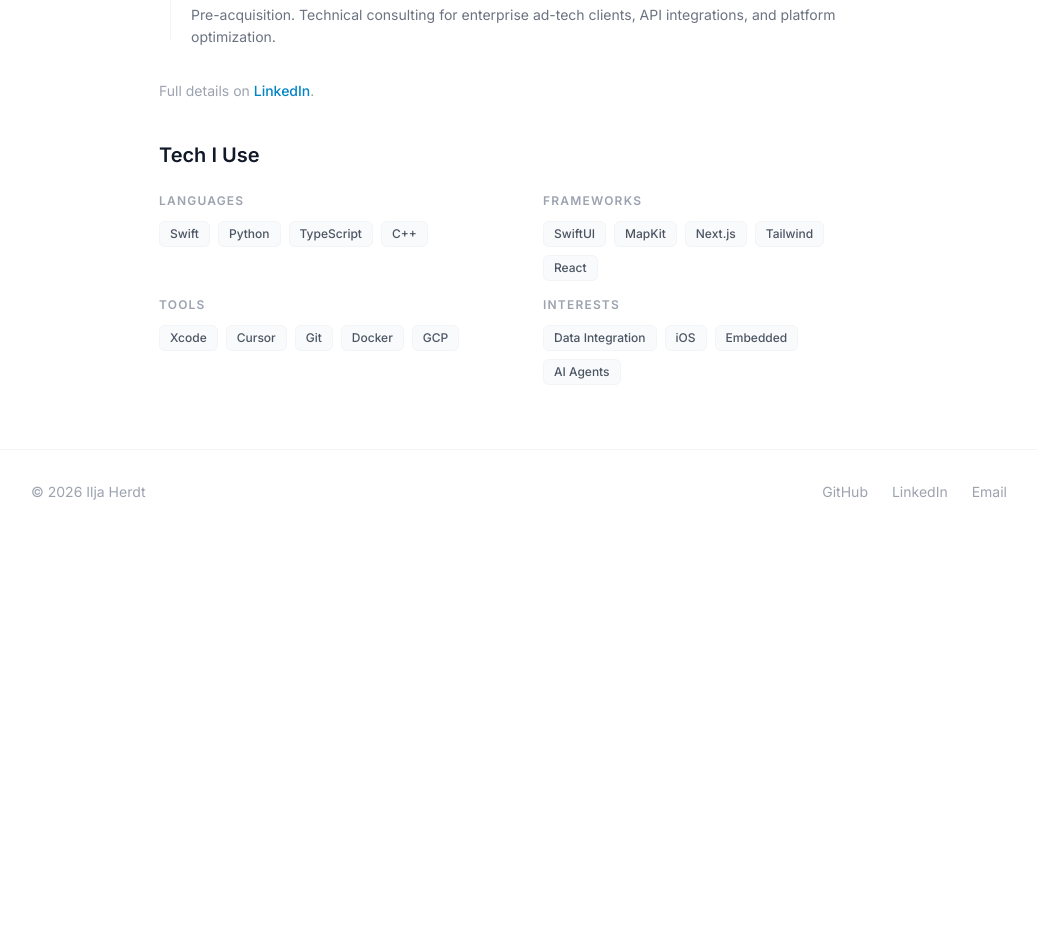
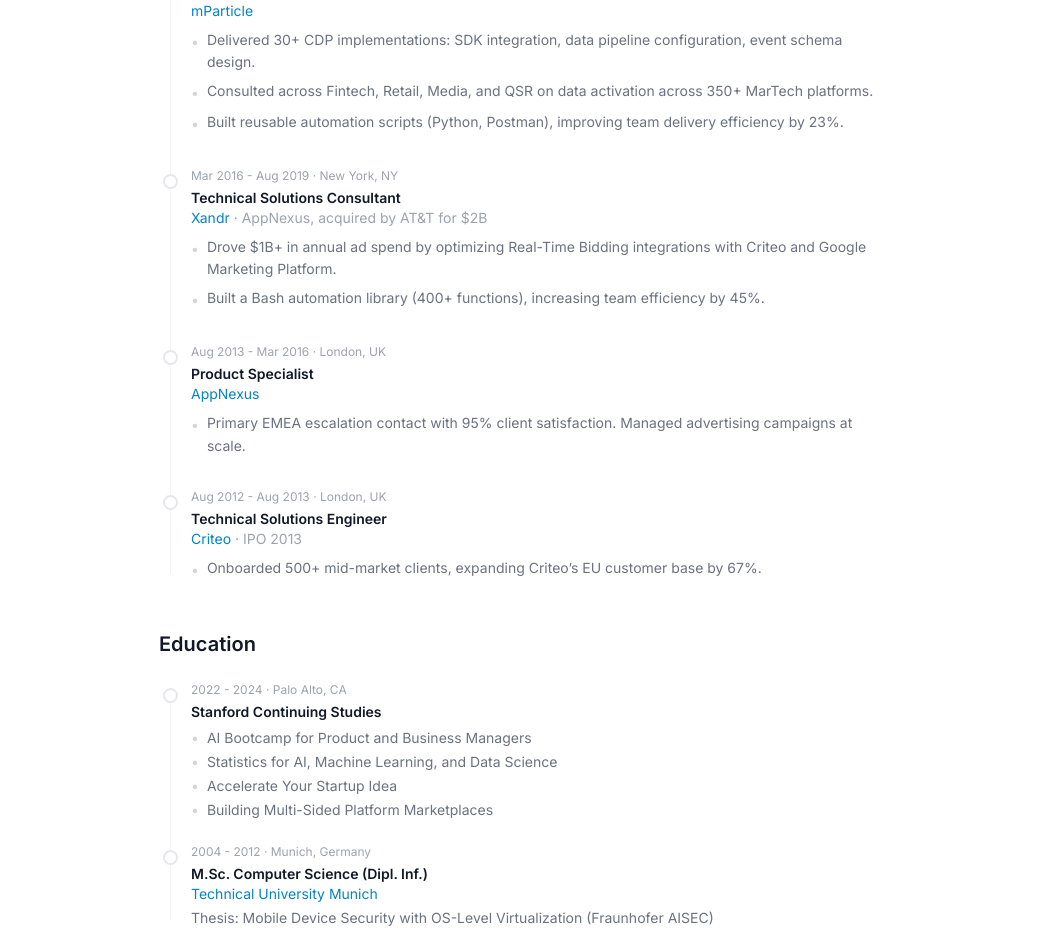
Before and after one commit to iherdt/iljaherdt-com, a Next.js app: page /about in a window 1280 px wide. Shown: the part 1432-2372 px from the top of the page, without its empty margins (121-1158 px from the left). Before the commit the page ends 1966 px from the top, so only its background shows below. Built offline with nearby package versions, Linux system fonts and the light colour scheme.

Commit message:
Expand About page with full experience timeline, education, and side projects
Rich recruiter-friendly timeline with company context (funding, acquisitions),
role highlights, locations. Stanford + TU Munich education. Side projects
section for CalRun and Heart Fusion Camp.

```diff
--- a/pages/about.tsx
+++ b/pages/about.tsx
@@ -45,27 +45,161 @@
 
           <h2 className="text-xl font-semibold text-gray-900 pt-4">Experience</h2>
 
+          <p className="text-sm text-gray-500 mb-6">13+ years in customer-facing technical roles across data infrastructure, ad tech, and developer tools.</p>
+
           <div className="not-prose space-y-0 relative ml-1">
             <div className="absolute left-[7px] top-2 bottom-2 w-px bg-gray-100" />
 
             {[
-              { period: '2023 - Present', role: 'Solutions Engineer', company: 'Airbyte', description: 'Helping teams build data integration pipelines. Connector development, technical enablement, and customer architecture.' },
-              { period: '2025 - Present', role: 'Founder', company: 'Heart Fusion Camp', description: 'Burning Man theme camp building interactive LED art installations powered by custom ESP32 firmware.' },
-              { period: '2026 - Present', role: 'Indie Developer', company: 'CalRun & FocusRep', description: 'Designing and shipping iOS apps. SwiftUI, MapKit, StoreKit 2, real-time transit data.' },
-              { period: '2018 - 2023', role: 'Solutions Engineer', company: 'Xandr (Microsoft)', description: 'Programmatic advertising platform. Built integrations, managed technical partnerships, and designed data pipelines at scale.' },
-              { period: '2015 - 2018', role: 'Technical Account Manager', company: 'AppNexus', description: 'Pre-acquisition. Technical consulting for enterprise ad-tech clients, API integrations, and platform optimization.' },
+              {
+                period: 'Jun 2025 - Present',
+                role: 'Enterprise Solutions Architect',
+                company: 'Airbyte',
+                companyNote: 'Open-source data integration, $180M raised',
+                location: 'San Francisco, CA',
+                highlights: [
+                  'Own technical success for ~25 enterprise accounts, embedding with engineering teams to scope, build, and ship data pipelines.',
+                  'Built custom MCP server integrations, AI agent skills, and operations pipelines that synthesize data from 15+ sources into prioritized action lists.',
+                  'Designed CI/CD architecture for a Fortune 500 customer (Airbyte API + Terraform): automated drift detection, config snapshotting, and workspace migration.',
+                  'Scaled internal tooling with Cursor, Claude, and Devin AI, tripling effective account capacity.',
+                ],
+              },
+              {
+                period: 'Oct 2023 - May 2025',
+                role: 'Senior Solutions Architect',
+                company: 'mParticle',
+                companyNote: 'Acquired by Rokt for $300M',
+                location: 'San Francisco, CA',
+                highlights: [
+                  'Architected multi-brand data pipelines (BigQuery, Snowflake) for a $6M ARR enterprise portfolio.',
+                  'Designed custom data quality solutions (AWS Lambda, SQL, Python) for rapid enterprise onboarding.',
+                  'Engineered production-ready partner integrations using API frameworks to close product gaps.',
+                ],
+              },
+              {
+                period: 'Aug 2019 - Oct 2023',
+                role: 'Solutions Consultant',
+                company: 'mParticle',
+                location: 'New York, NY',
+                highlights: [
+                  'Delivered 30+ CDP implementations: SDK integration, data pipeline configuration, event schema design.',
+                  'Consulted across Fintech, Retail, Media, and QSR on data activation across 350+ MarTech platforms.',
+                  'Built reusable automation scripts (Python, Postman), improving team delivery efficiency by 23%.',
+                ],
+              },
+              {
+                period: 'Mar 2016 - Aug 2019',
+                role: 'Technical Solutions Consultant',
+                company: 'Xandr',
+                companyNote: 'AppNexus, acquired by AT&T for $2B',
+                location: 'New York, NY',
+                highlights: [
+                  'Drove $1B+ in annual ad spend by optimizing Real-Time Bidding integrations with Criteo and Google Marketing Platform.',
+                  'Built a Bash automation library (400+ functions), increasing team efficiency by 45%.',
+                ],
+              },
+              {
+                period: 'Aug 2013 - Mar 2016',
+                role: 'Product Specialist',
+                company: 'AppNexus',
+                location: 'London, UK',
+                highlights: [
+                  'Primary EMEA escalation contact with 95% client satisfaction. Managed advertising campaigns at scale.',
+                ],
+              },
+              {
+                period: 'Aug 2012 - Aug 2013',
+                role: 'Technical Solutions Engineer',
+                company: 'Criteo',
+                companyNote: 'IPO 2013',
+                location: 'London, UK',
+                highlights: [
+                  'Onboarded 500+ mid-market clients, expanding Criteo\u2019s EU customer base by 67%.',
+                ],
+              },
+            ].map((item, i) => (
+              <div key={i} className="relative pl-7 pb-8 last:pb-0">
+                <div className="absolute left-0 top-1.5 w-[15px] h-[15px] rounded-full border-2 border-gray-200 bg-white z-10" />
+                <p className="text-xs text-gray-400 mb-1">{item.period} &middot; {item.location}</p>
+                <p className="text-sm font-semibold text-gray-900">{item.role}</p>
+                <p className="text-sm text-brand-600 mb-2">
+                  {item.company}
+                  {item.companyNote && <span className="text-gray-400 font-normal"> &middot; {item.companyNote}</span>}
+                </p>
+                <ul className="space-y-1.5">
+                  {item.highlights.map((h, j) => (
+                    <li key={j} className="text-sm text-gray-500 leading-relaxed flex">
+                      <span className="text-gray-300 mr-2 mt-0.5 shrink-0">&bull;</span>
+                      <span>{h}</span>
+                    </li>
+                  ))}
+                </ul>
+              </div>
+            ))}
+          </div>
+
+          <h2 className="text-xl font-semibold text-gray-900 pt-6">Education</h2>
+
+          <div className="not-prose space-y-0 relative ml-1">
+            <div className="absolute left-[7px] top-2 bottom-2 w-px bg-gray-100" />
+
+            <div className="relative pl-7 pb-6">
+              <div className="absolute left-0 top-1.5 w-[15px] h-[15px] rounded-full border-2 border-gray-200 bg-white z-10" />
+              <p className="text-xs text-gray-400 mb-1">2022 - 2024 &middot; Palo Alto, CA</p>
+              <p className="text-sm font-semibold text-gray-900">Stanford Continuing Studies</p>
+              <ul className="space-y-1 mt-1.5">
+                {[
+                  'AI Bootcamp for Product and Business Managers',
+                  'Statistics for AI, Machine Learning, and Data Science',
+                  'Accelerate Your Startup Idea',
+                  'Building Multi-Sided Platform Marketplaces',
+                ].map((c, i) => (
+                  <li key={i} className="text-sm text-gray-500 flex">
+                    <span className="text-gray-300 mr-2 shrink-0">&bull;</span>
+                    <span>{c}</span>
+                  </li>
+                ))}
+              </ul>
+            </div>
+            <div className="relative pl-7 pb-0">
+              <div className="absolute left-0 top-1.5 w-[15px] h-[15px] rounded-full border-2 border-gray-200 bg-white z-10" />
+              <p className="text-xs text-gray-400 mb-1">2004 - 2012 &middot; Munich, Germany</p>
+              <p className="text-sm font-semibold text-gray-900">M.Sc. Computer Science (Dipl. Inf.)</p>
+              <p className="text-sm text-brand-600">Technical University Munich</p>
+              <p className="text-sm text-gray-500 mt-1">Thesis: Mobile Device Security with OS-Level Virtualization (Fraunhofer AISEC)</p>
+            </div>
+          </div>
+
+          <h2 className="text-xl font-semibold text-gray-900 pt-8">Side Projects</h2>
+
+          <div className="not-prose space-y-0 relative ml-1">
+            <div className="absolute left-[7px] top-2 bottom-2 w-px bg-gray-100" />
+
+            {[
+              {
+                period: '2026 - Present',
+                role: 'Indie Developer',
+                company: 'CalRun & FocusRep',
+                highlights: ['Designing and shipping iOS apps with SwiftUI, MapKit, StoreKit 2, and real-time transit data.'],
+              },
+              {
+                period: '2025 - Present',
+                role: 'Founder',
+                company: 'Heart Fusion Camp',
+                highlights: ['Burning Man theme camp building interactive LED art installations powered by custom ESP32 firmware.'],
+              },
             ].map((item, i) => (
               <div key={i} className="relative pl-7 pb-6 last:pb-0">
                 <div className="absolute left-0 top-1.5 w-[15px] h-[15px] rounded-full border-2 border-gray-200 bg-white z-10" />
                 <p className="text-xs text-gray-400 mb-1">{item.period}</p>
                 <p className="text-sm font-semibold text-gray-900">{item.role}</p>
                 <p className="text-sm text-brand-600 mb-1">{item.company}</p>
-                <p className="text-sm text-gray-500 leading-relaxed">{item.description}</p>
+                <p className="text-sm text-gray-500">{item.highlights[0]}</p>
               </div>
             ))}
           </div>
 
-          <p className="text-sm text-gray-400 pt-2">
+          <p className="text-sm text-gray-400 pt-4">
             Full details on <a href="https://linkedin.com/in/iherdt" target="_blank" rel="noopener noreferrer" className="text-brand-600 hover:text-brand-700 font-medium">LinkedIn</a>.
           </p>
 
```
